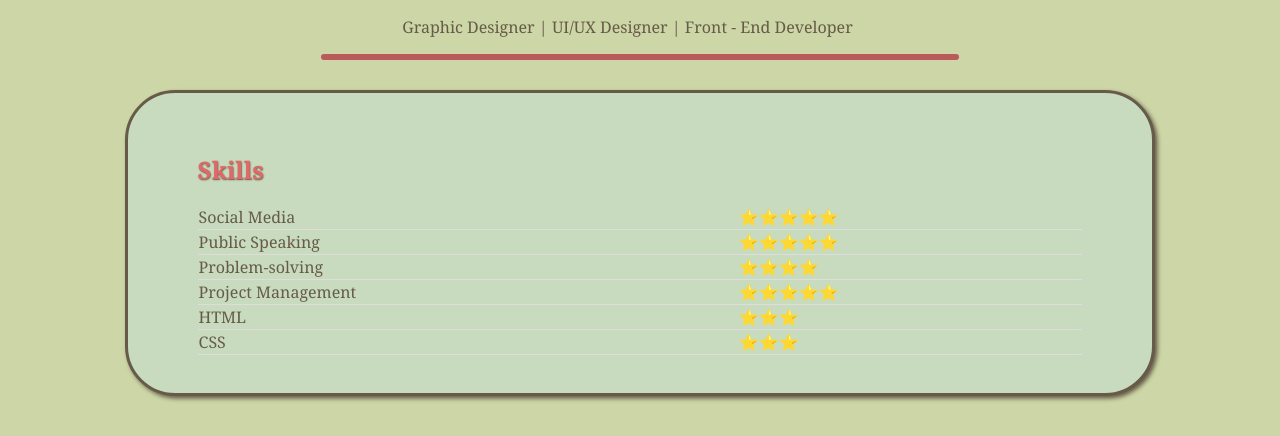
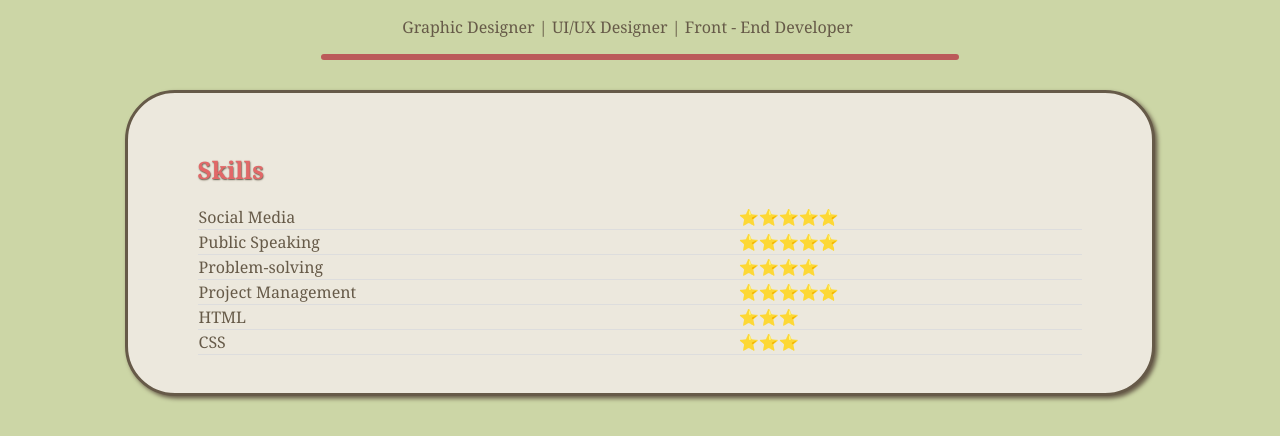
Before and after one commit to nrrggz/nbayramova.github.io, a plain HTML site: page index.html in a window 1280 px wide. Shown: the part 543-979 px from the top of the page. Drawn offline with Linux system fonts and the light colour scheme.

Commit message:
Update style.css

```diff
--- a/css/style.css
+++ b/css/style.css
@@ -105,7 +105,7 @@ h2 {
     border-radius: 50px;
     box-shadow: 2.5px 2.5px 4px #665A48;
     color: #665A48;
-    background-color: #C8DBBE;
+    background-color: #ECE8DD;
 }
 
 table {
```
